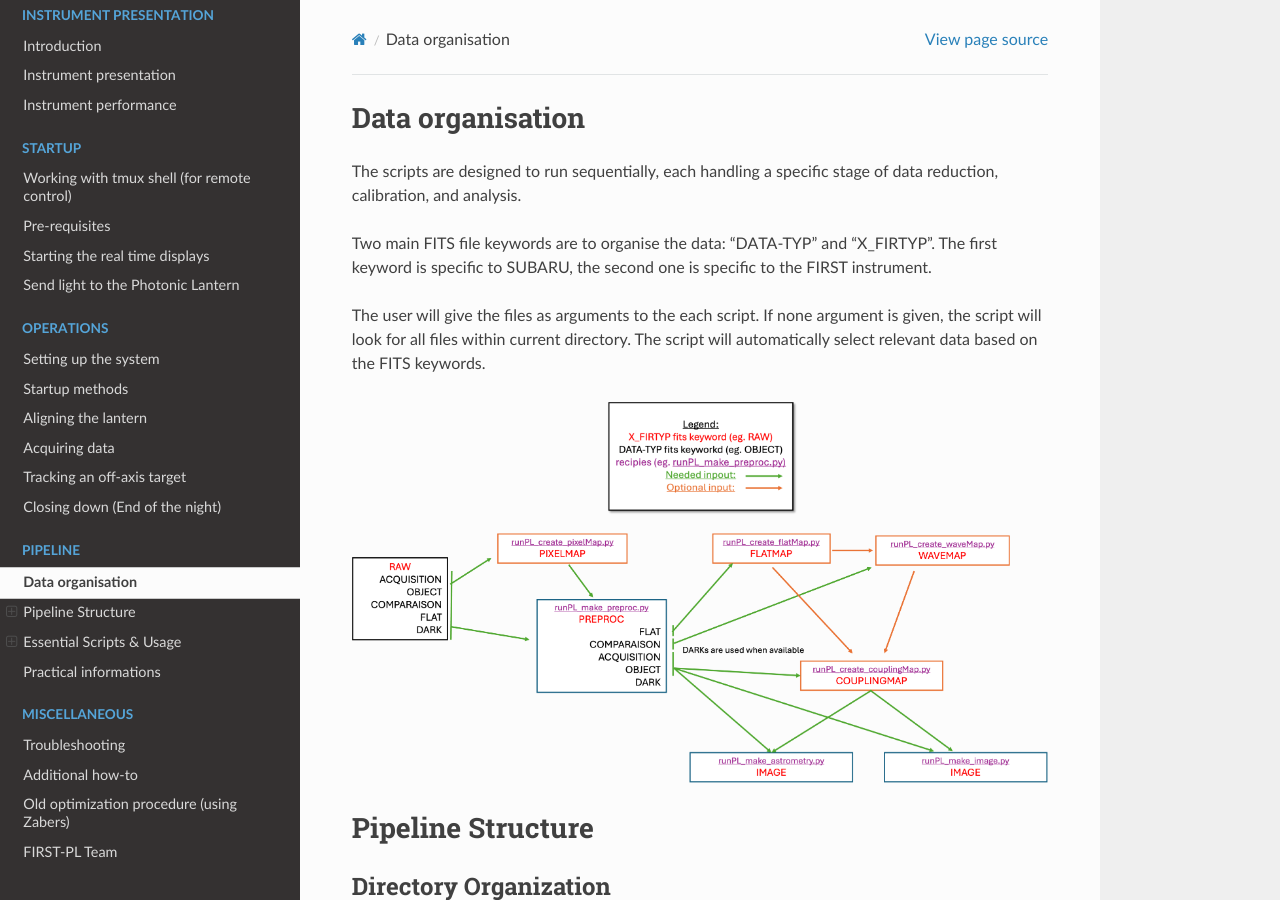
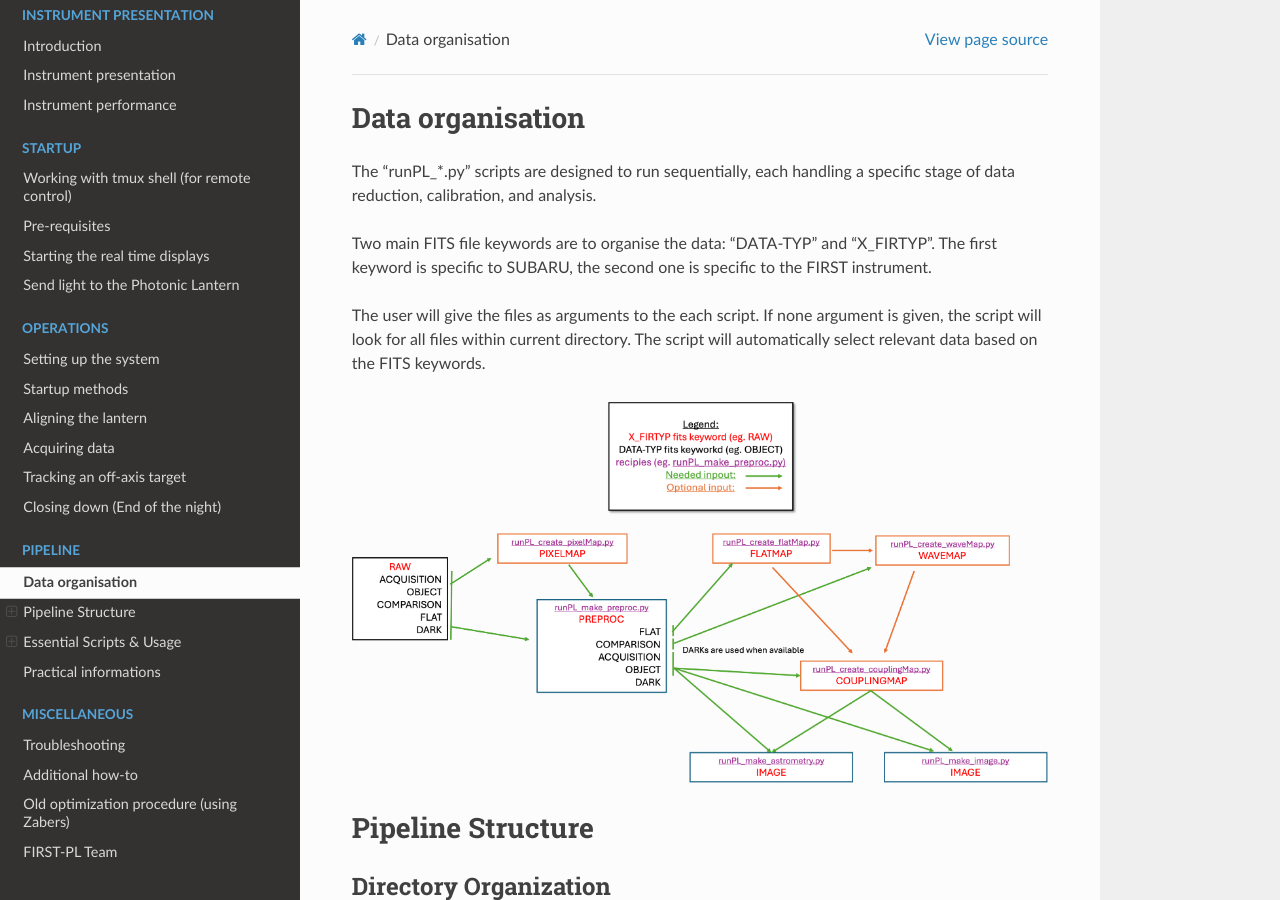
Before and after one commit to scexao-org/first_control, a Sphinx documentation site: the page built from source/pipeline_recipies.md, in a window 1280 px wide and 900 px high. Built offline with Sphinx 7.4.7 and the Read the Docs theme 3.1.0, drawn with Linux system fonts in a browser that asks for light colours.

Commit message:
small update

```diff
--- a/source/pipeline_recipies.md
+++ b/source/pipeline_recipies.md
@@ -1,6 +1,6 @@
 # Data organisation
 
-The scripts are designed to run sequentially, each handling a specific stage of data reduction, calibration, and analysis.
+The "runPL_*.py" scripts are designed to run sequentially, each handling a specific stage of data reduction, calibration, and analysis.
 
 Two main FITS file keywords are to organise the data: "DATA-TYP" and "X_FIRTYP". The first keyword is specific to SUBARU, the second one is specific to the FIRST instrument.
 
```
Also changed, not shown: source/instrument_setup.md (+2 -2 lines), source/overview.png.
